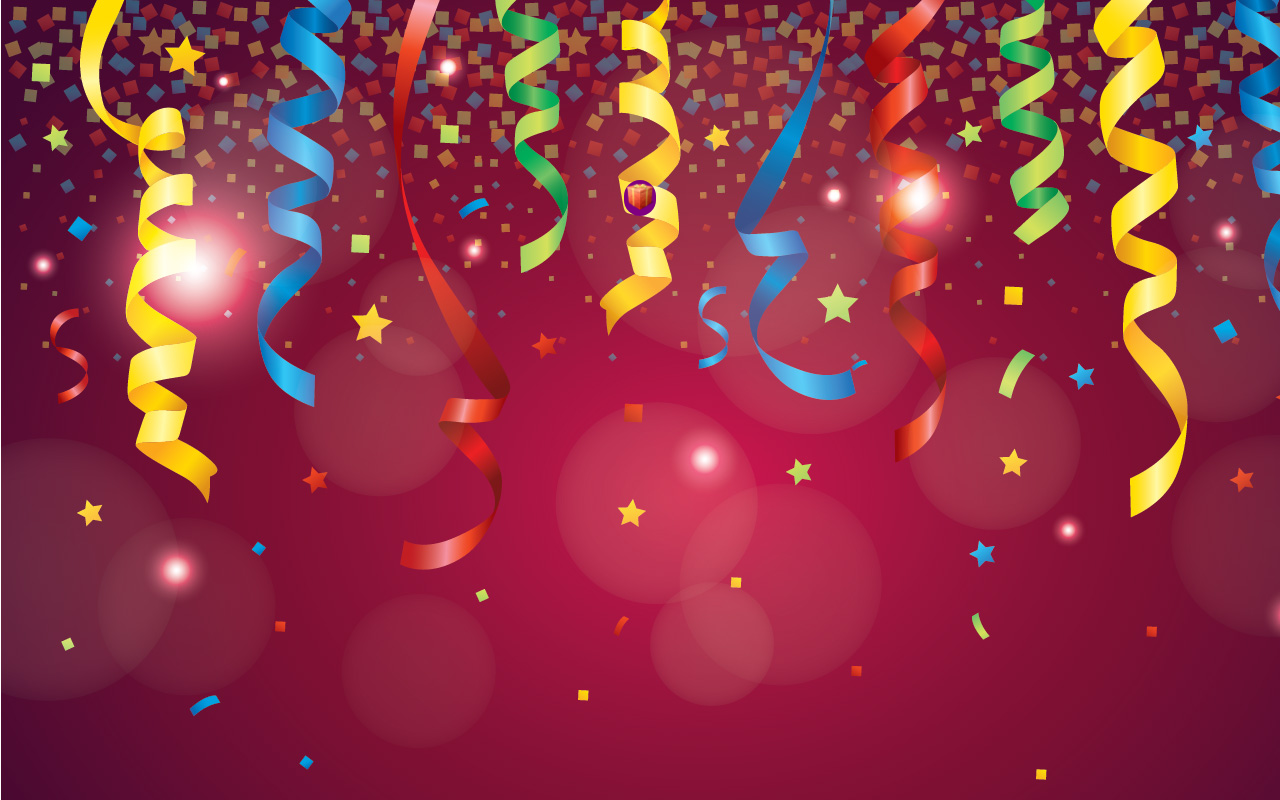
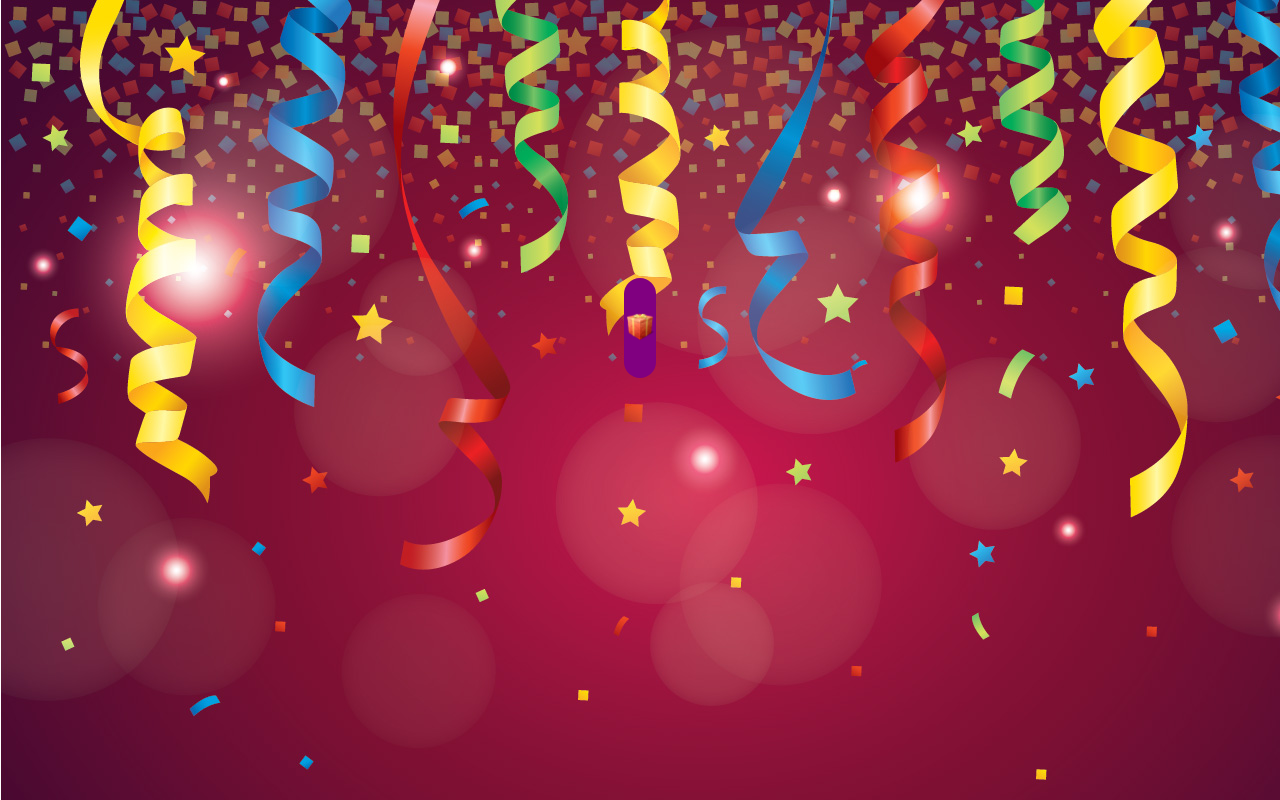
Before and after one commit to JimJ0112/gawsh, a plain HTML site: page index.html in a window 1280 px wide. Drawn offline with Linux system fonts and the light colour scheme.

Commit message:
Update index.css

```diff
--- a/index.css
+++ b/index.css
@@ -4,12 +4,14 @@ height: 30px;
 align-self: center;
 background-color: purple;}
 
+
+
 #gift{
 width: 100%;
 height: 100%;
 }
 
-table{margin-top: 6%;}
+table,tr{margin-top: 6%; width:100px; height:100px;}
 
 body{
 	background-image: Url("Images/bg.jpg");
```
